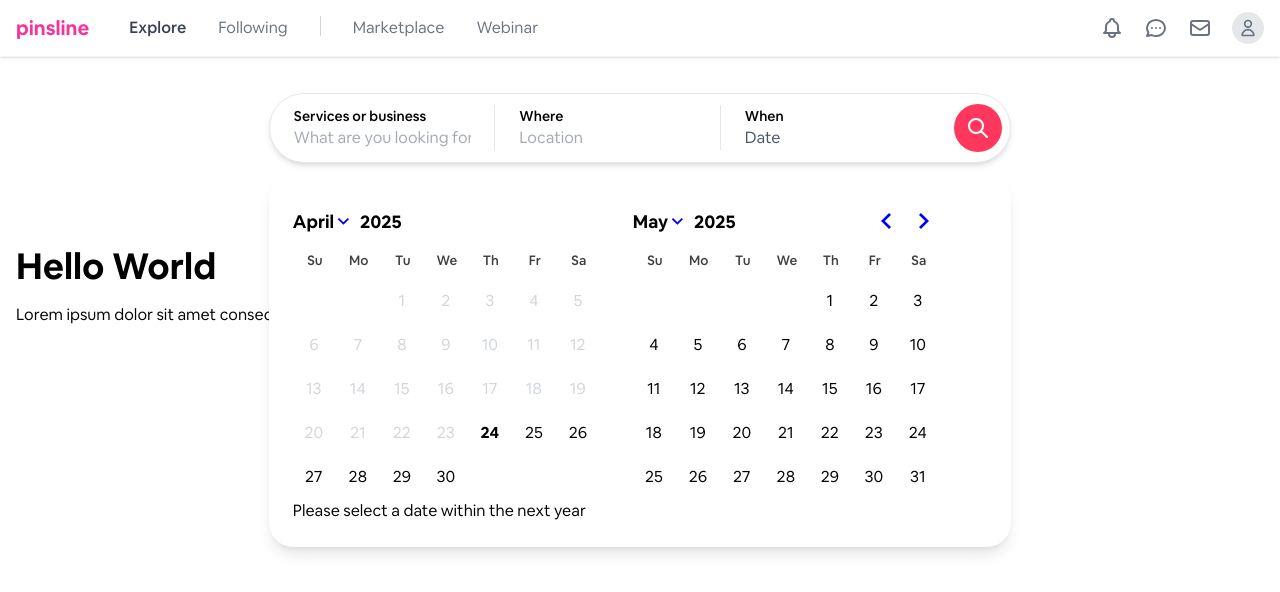
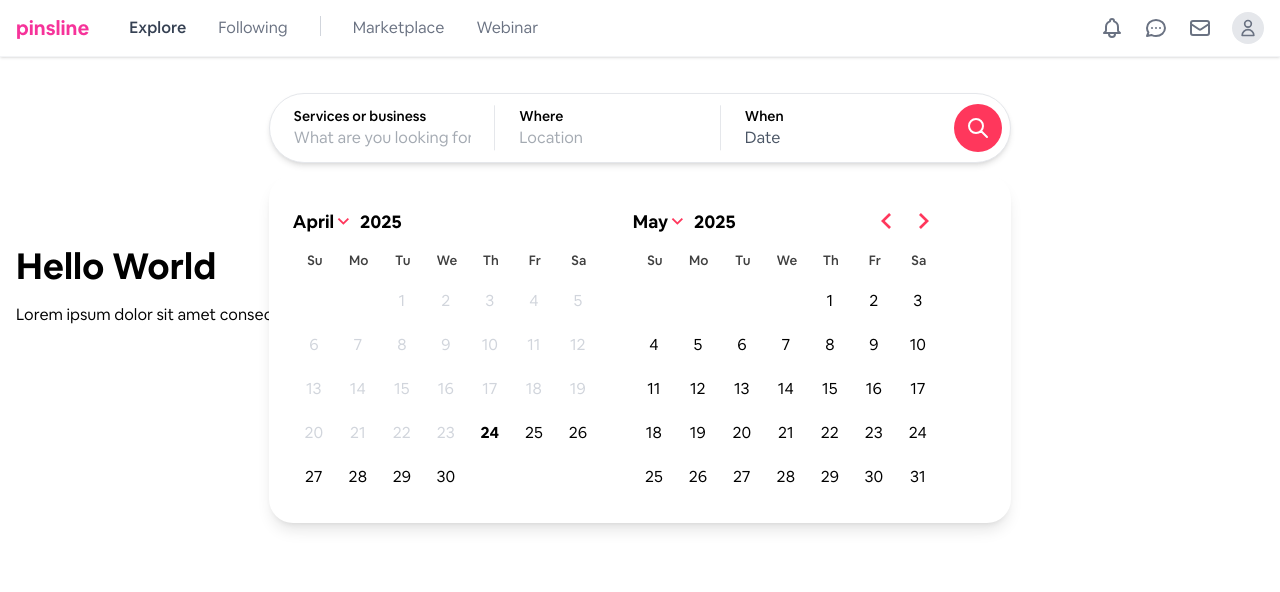
Before and after one commit to Hannyel0/pinsline, a Next.js app: page / in a window 1280 px wide. Both pictures are taken after a click on the button "Date". Shown: the top 592 px of the page. Built offline with nearby package versions, Linux system fonts and the light colour scheme.

Commit message:
color of date picker arrows changed

```diff
--- a/app/components/DatePicker.tsx
+++ b/app/components/DatePicker.tsx
@@ -61,6 +61,9 @@ const DatePicker: React.FC<DatePickerProps> = ({ isOpen, onDateSelect, onClose }
       --rdp-cell-size: 40px;
       margin: 0;
     }
+    .rdp-chevron {
+      fill: #FF375C !important;
+    }
     .rdp-caption {
       padding-bottom: 16px;
     }
@@ -109,7 +112,7 @@ const DatePicker: React.FC<DatePickerProps> = ({ isOpen, onDateSelect, onClose }
           toDate={maxDate}
           footer={selected
             ? `${format(selected, 'PP')}`
-            : "Please select a date within the next year"}
+            : ""}
         />
       </div>
     </div>
```
